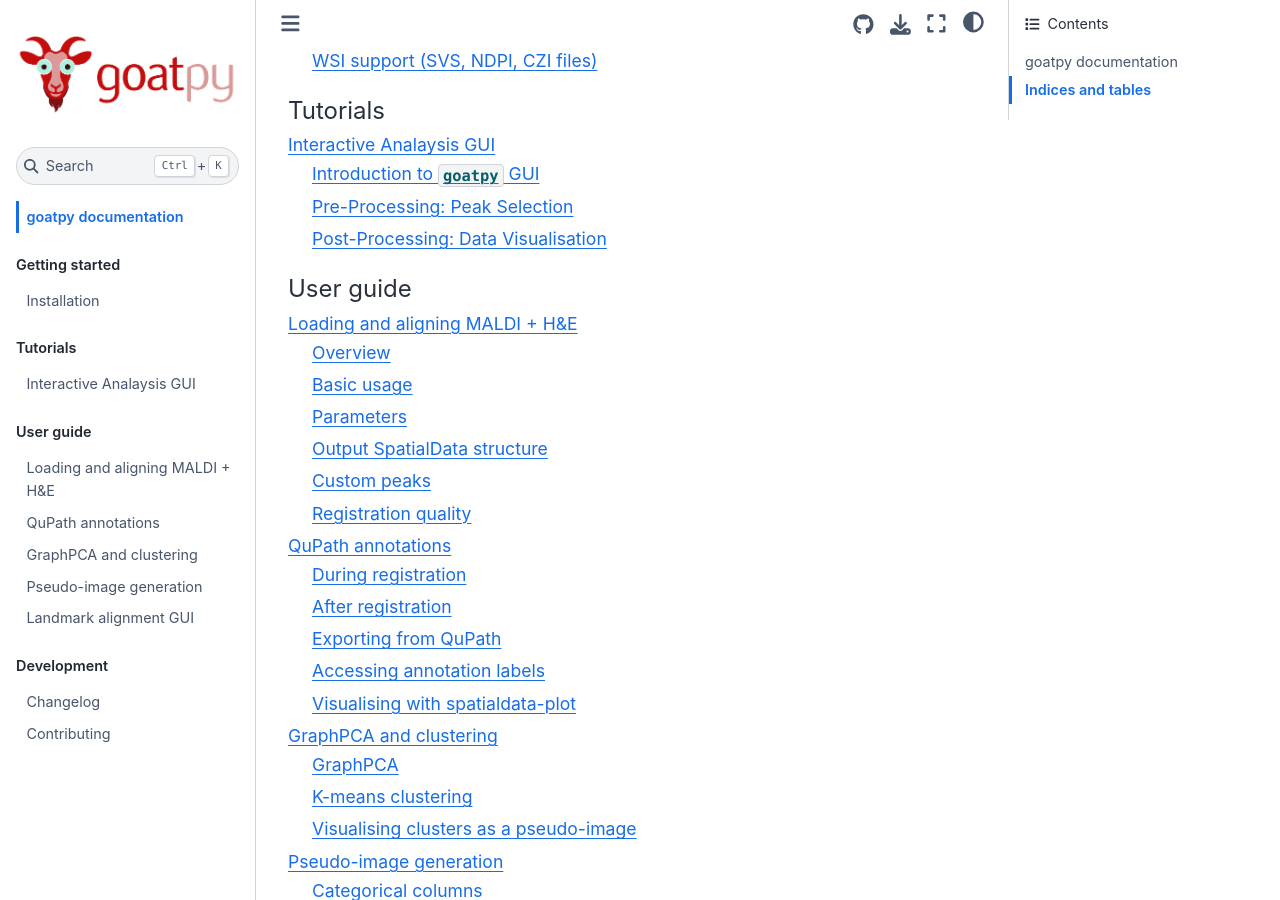
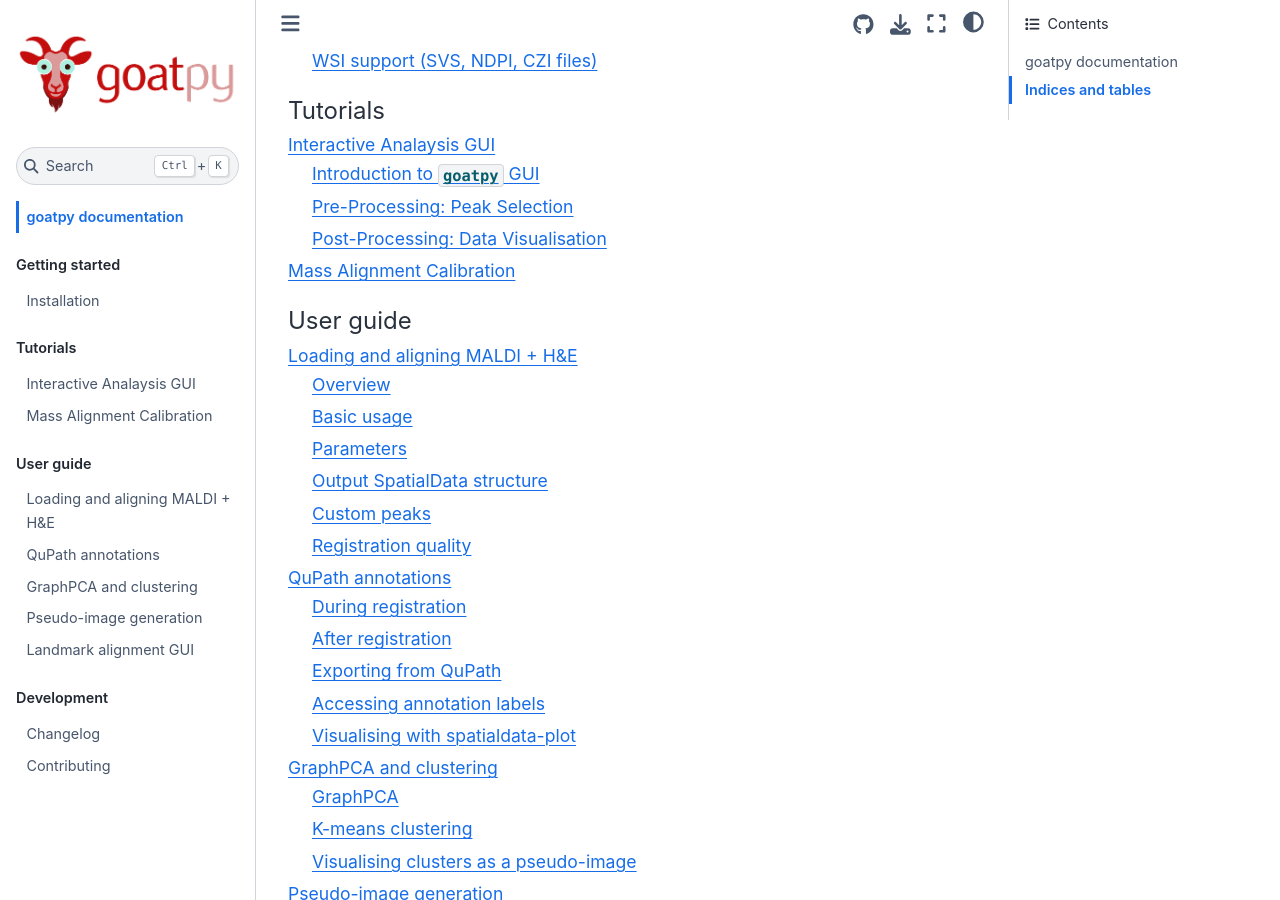
Before and after one commit to agc888/goatpy, a Sphinx documentation site: the page built from docs/source/index.rst, in a window 1280 px wide and 900 px high, scrolled down 390 px. Built offline with Sphinx 7.4.7 and the Sphinx Book theme 1.1.4, drawn with Linux system fonts in a browser that asks for light colours; pages that are not in the unit, such as notebooks, are missing from menus.

Commit message:
mass calibration update

```diff
--- a/docs/source/index.rst
+++ b/docs/source/index.rst
@@ -18,6 +18,7 @@ mass spectrometry imaging with H&E histology registration and analysis.
    guides/Tutorials/multi_sample_analysis
    guides/Tutorials/interactive_analysis_gui
    guides/Tutorials/ihc_alignment
+   guides/Tutorials/mass_calibration
 
 
 .. toctree::
```
Also changed, not shown: 1 other file.
